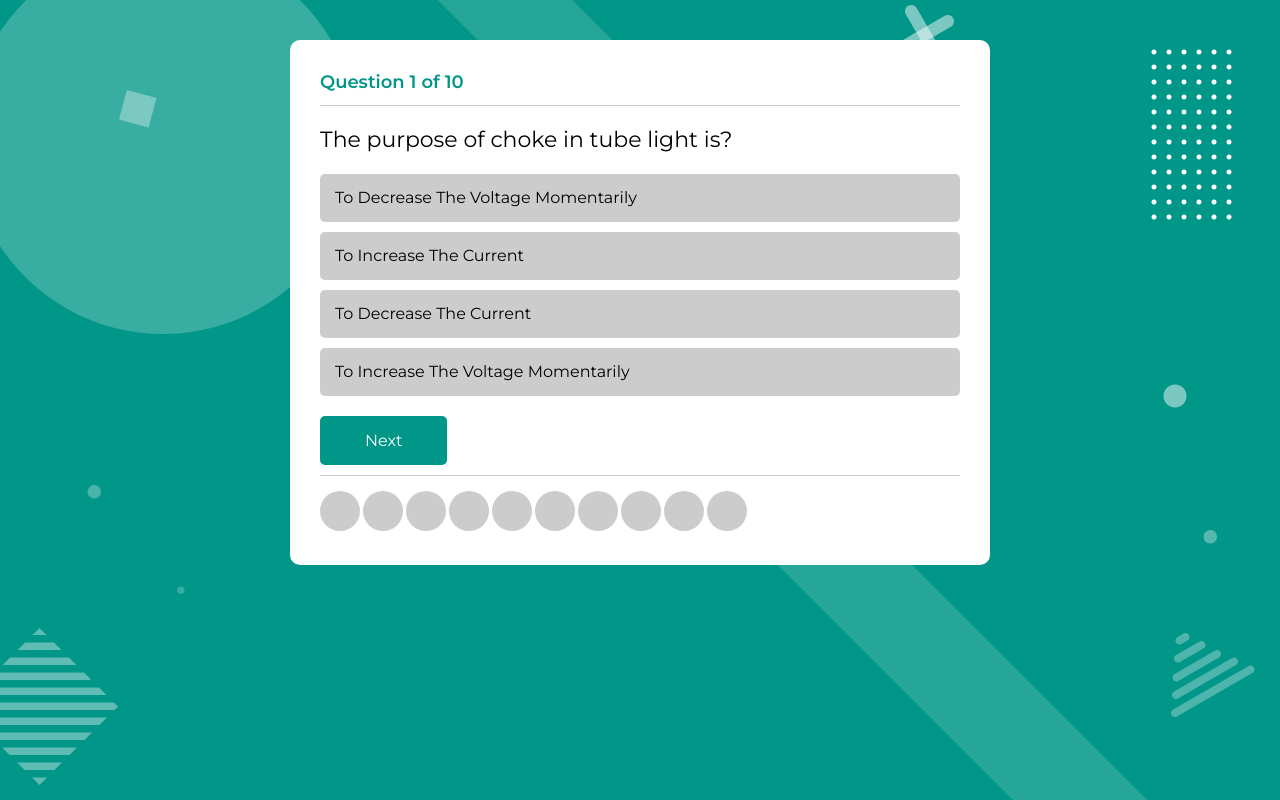
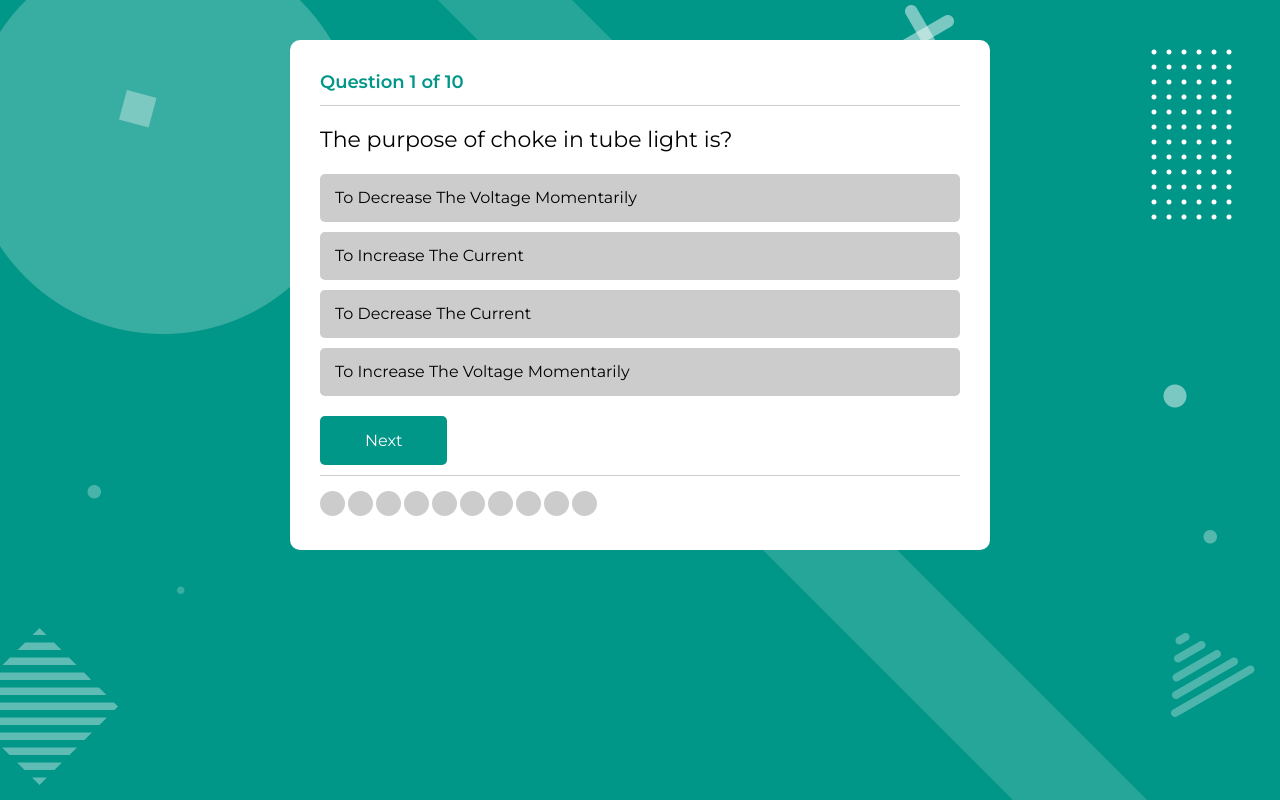
Before and after one commit to Krrish2580/QuizApp, a plain HTML site: page index.html in a window 1280 px wide. Both pictures are taken after a click on the button "Start Quiz". Drawn offline with Linux system fonts and the light colour scheme.

Commit message:
Commited

```diff
--- a/style.css
+++ b/style.css
@@ -193,8 +193,8 @@ body {
 }
 
 .quiz-box .answers-indicator div {
-  height: 40px;
-  width: 40px;
+  height: 25px;
+  width: 25px;
   display: inline-block;
   background-color: #cccccc;
   border-radius: 50%;
```
Also changed, not shown: correct.png, wrong.png.
